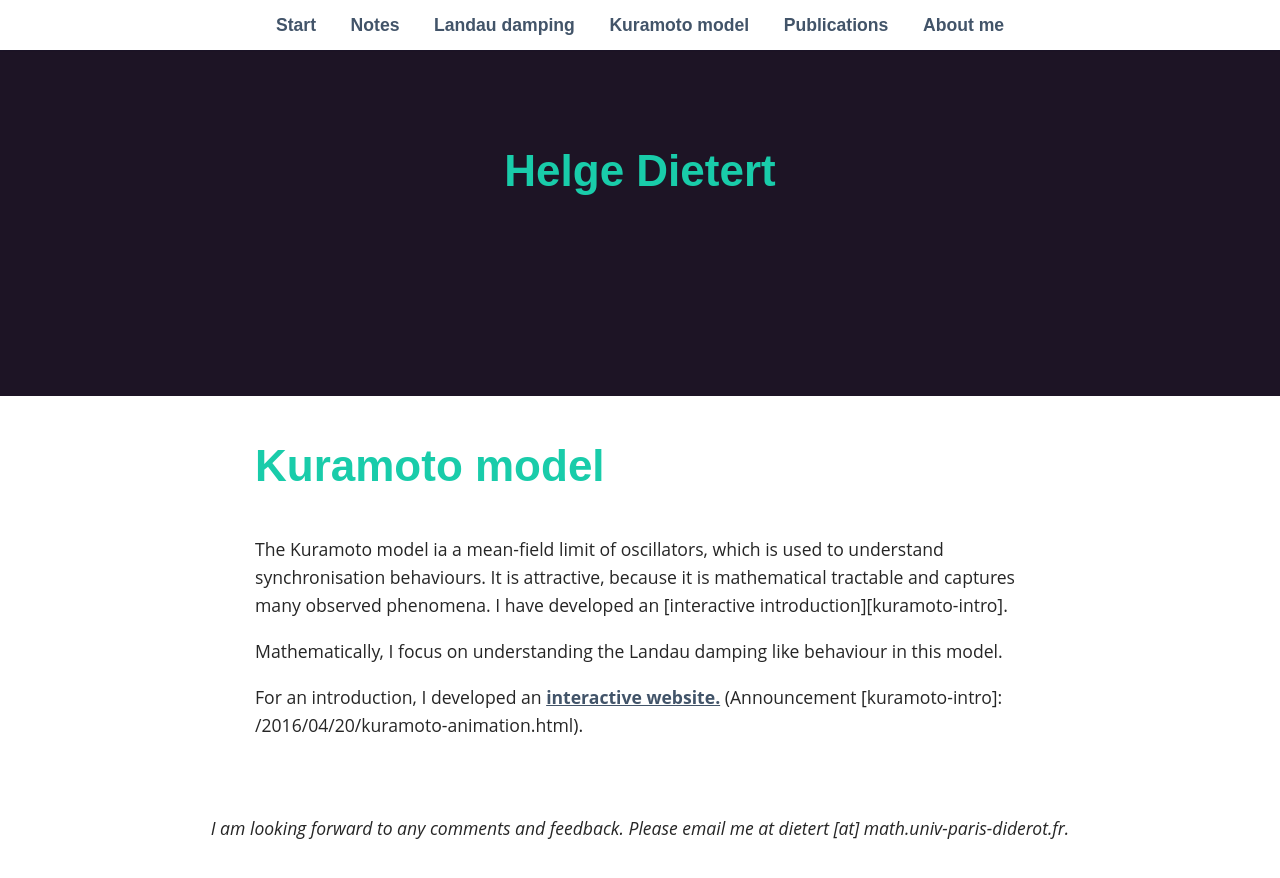
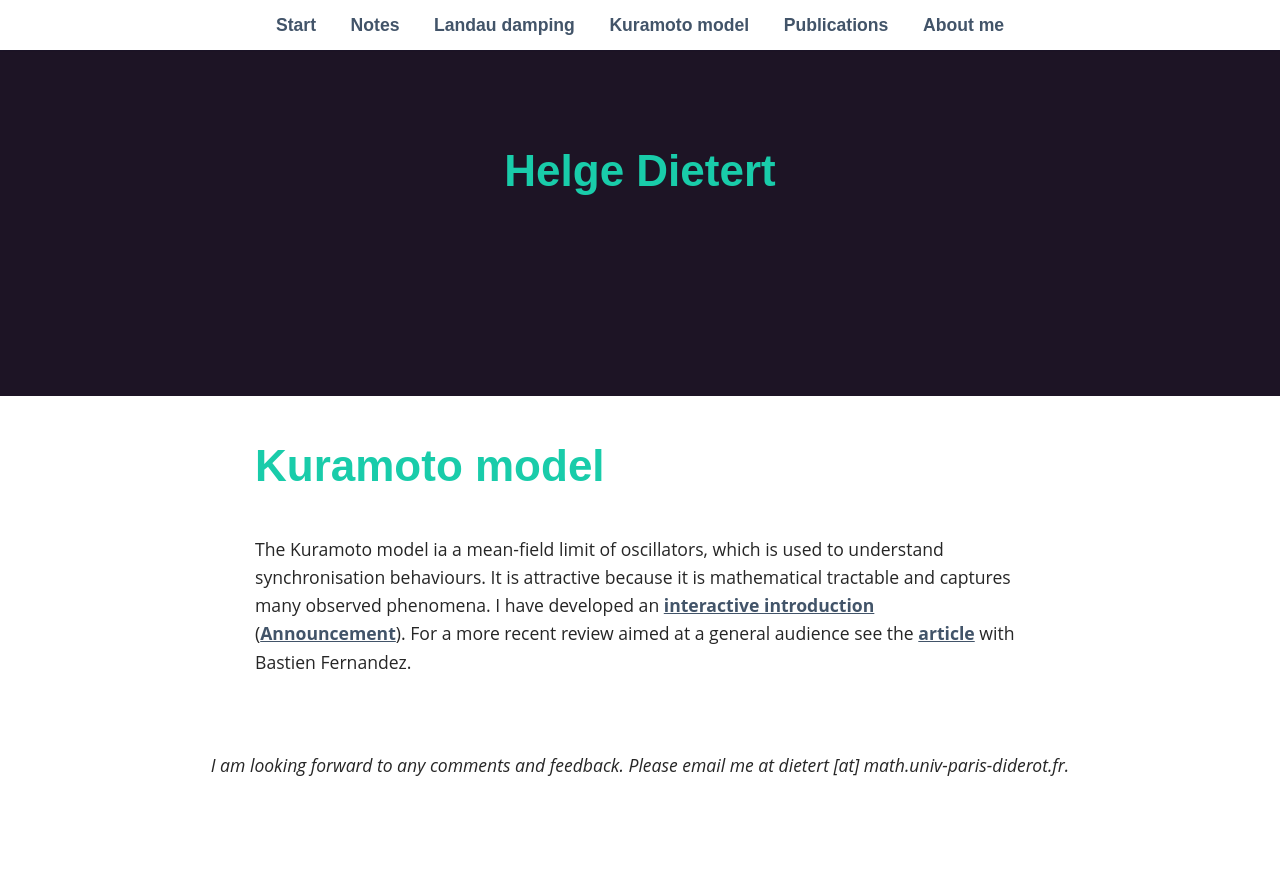
Before and after one commit to hdietert/hdietert.github.io, a Jekyll site: the page built from kuramoto.md, in a window 1280 px wide and 900 px high, scrolled down 104 px. Shown: the top 878 px of the window. Built offline with Jekyll 4.4.1, drawn with Linux system fonts in a browser that asks for light colours; after the commit the page ends 941 px from its top, so only the background shows below that.

Commit message:
kuramoto page

```diff
--- a/kuramoto.md
+++ b/kuramoto.md
@@ -5,13 +5,12 @@ permalink: /kuramoto/
 ---
 
 The Kuramoto model ia a mean-field limit of oscillators, which is used
-to understand synchronisation behaviours. It is attractive, because it
+to understand synchronisation behaviours. It is attractive because it
 is mathematical tractable and captures many observed phenomena.  I
-have developed an [interactive introduction][kuramoto-intro].
+have developed an [interactive introduction][kinter]
+([Announcement][kann]). For a more recent review aimed at a general
+audience see the [article][review] with Bastien Fernandez.
 
-Mathematically, I focus on understanding the Landau damping like
-behaviour in this model.
-
-For an introduction, I developed an
-[interactive website.]({{ "/static/kuramoto-animation/kuramoto.html" | prepend : site.baseurl }})
-(Announcement [kuramoto-intro]: {% post_url 2016-04-20-kuramoto-animation %}).
+[kinter]: {{ "/static/kuramoto-animation/kuramoto.html" | prepend : site.baseurl }}
+[kann]: {% post_url 2016-04-20-kuramoto-animation %}
+[review]: https://doi.org/10.1098/rspa.2018.0467
```
